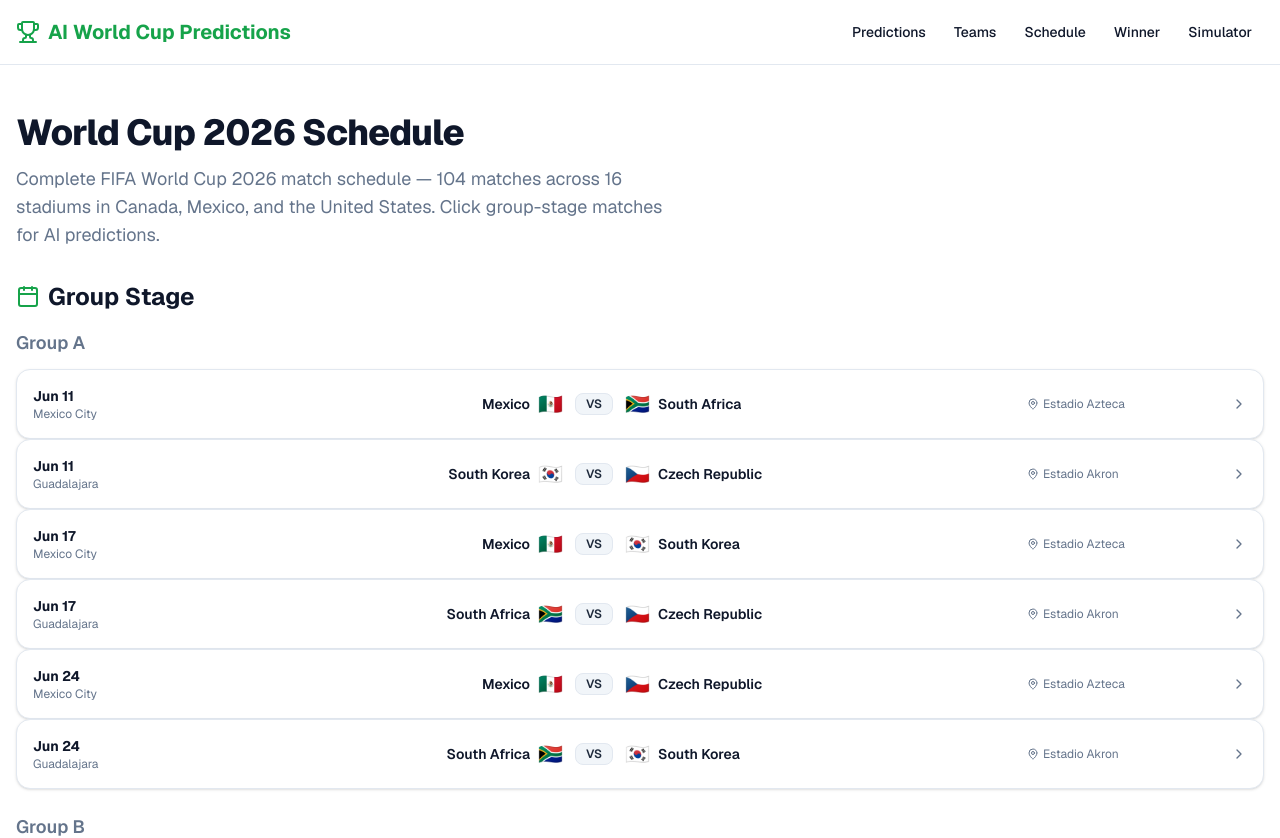
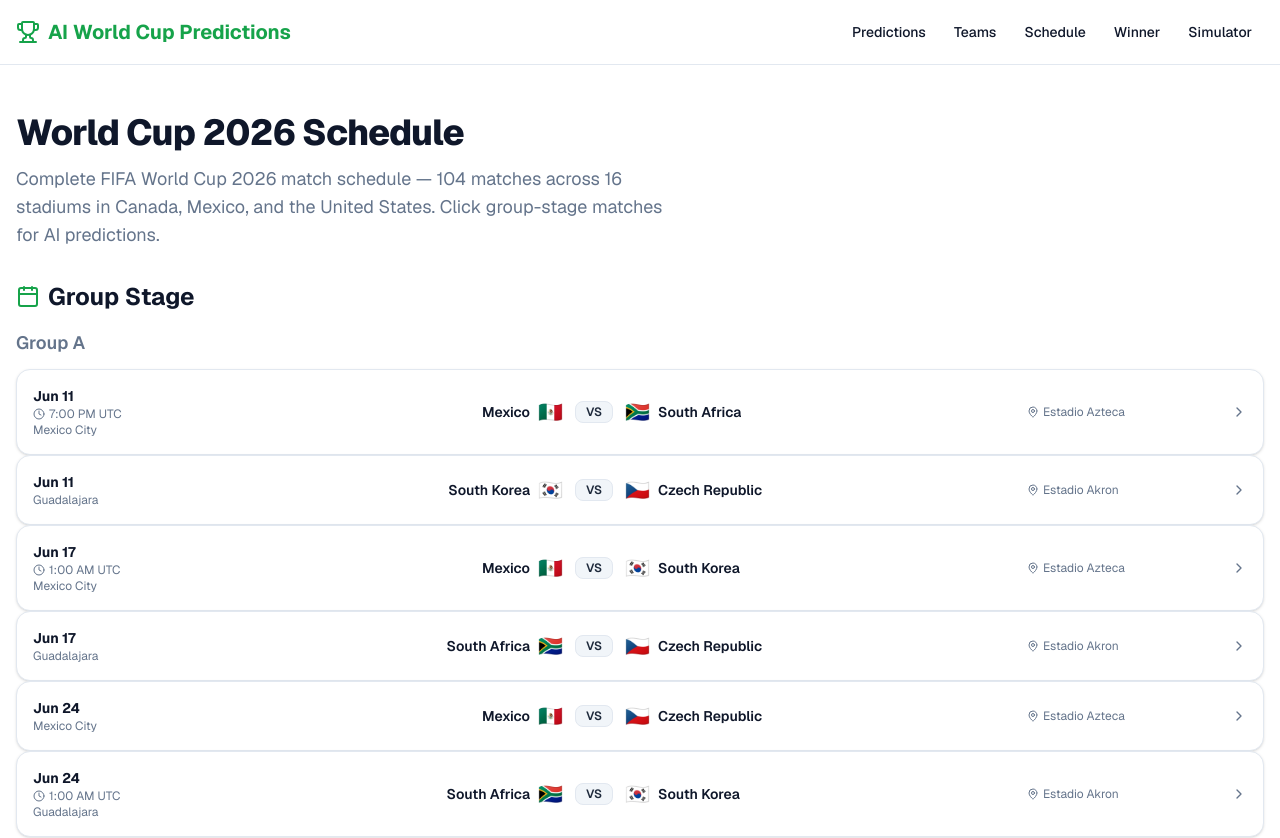
Before and after one commit to xiaohuozidagge/AI-World-Cup-Predictor, a Next.js app: page /schedule in a window 1280 px wide. Shown: the top 838 px of the page. Built offline with nearby package versions, Linux system fonts and the light colour scheme.

Commit message:
Timezone audit fix — UTC labels on all schedule, match cards, share module

```diff
--- a/app/match/[slug]/page.tsx
+++ b/app/match/[slug]/page.tsx
@@ -280,6 +280,7 @@
               }}
               confidence={Math.abs(resolvedPrediction.teamAWinProbability - resolvedPrediction.teamBWinProbability) > 25 ? "High" : Math.abs(resolvedPrediction.teamAWinProbability - resolvedPrediction.teamBWinProbability) > 12 ? "Medium" : "Low"}
               matchDate={match.date}
+              utcDate={synced?.utcDate}
               stadium={match.stadium}
               url={`${SITE_URL}/match/${slug}`}
             />
--- a/app/schedule/page.tsx
+++ b/app/schedule/page.tsx
@@ -1,11 +1,12 @@
 import type { Metadata } from "next"
 import Link from "next/link"
-import { Calendar, MapPin, ChevronRight } from "lucide-react"
+import { Calendar, Clock, MapPin, ChevronRight } from "lucide-react"
 import { Card, CardContent } from "@/components/ui/card"
 import { Badge } from "@/components/ui/badge"
 import { Separator } from "@/components/ui/separator"
 import { matches } from "@/data/matches"
 import { teams } from "@/data/teams"
+import { lookupUtcDate } from "@/lib/synced-data"
 
 export const metadata: Metadata = {
   title: "World Cup 2026 Schedule: Fixtures, Dates, Stadiums & Match Predictions",
@@ -55,11 +56,12 @@
                         {groupMatches.map((match) => {
                           const teamA = teams.find(t => t.name === match.teamA)
                           const teamB = teams.find(t => t.name === match.teamB)
+                          const utcDate = lookupUtcDate(match.teamA, match.teamB)
                           return (
                             <Link key={match.slug} href={`/match/${encodeURIComponent(match.predictionSlug!)}`}>
                               <Card className="group hover:shadow-md hover:border-sports-green/50 transition-all duration-200 cursor-pointer">
                                 <CardContent className="p-4">
-                                  <ScheduleRow match={match} teamA={teamA} teamB={teamB} />
+                                  <ScheduleRow match={match} teamA={teamA} teamB={teamB} utcDate={utcDate} />
                                 </CardContent>
                               </Card>
                             </Link>
@@ -78,7 +80,7 @@
                         <div className="flex flex-col sm:flex-row sm:items-center gap-3">
                           <div className="text-center sm:text-left sm:w-32 flex-shrink-0">
                             <div className="text-sm font-bold">
-                              {new Date(match.date).toLocaleDateString("en-US", { month: "short", day: "numeric" })}
+                              {new Date(match.date).toLocaleDateString("en-US", { month: "short", day: "numeric", timeZone: "UTC" })}
                             </div>
                             <div className="text-xs text-muted-foreground">{match.city}</div>
                           </div>
@@ -106,13 +108,20 @@
   )
 }
 
-function ScheduleRow({ match, teamA, teamB }: { match: typeof matches[0]; teamA?: typeof teams[0]; teamB?: typeof teams[0] }) {
+function ScheduleRow({ match, teamA, teamB, utcDate }: { match: typeof matches[0]; teamA?: typeof teams[0]; teamB?: typeof teams[0]; utcDate?: string }) {
+  const date = new Date(match.date)
   return (
     <div className="flex flex-col sm:flex-row sm:items-center gap-3">
       <div className="text-center sm:text-left sm:w-32 flex-shrink-0">
         <div className="text-sm font-bold">
-          {new Date(match.date).toLocaleDateString("en-US", { month: "short", day: "numeric" })}
+          {date.toLocaleDateString("en-US", { month: "short", day: "numeric", timeZone: "UTC" })}
         </div>
+        {utcDate && (
+          <div className="text-xs text-muted-foreground flex items-center justify-center sm:justify-start gap-1">
+            <Clock className="h-3 w-3" />
+            {new Date(utcDate).toLocaleTimeString("en-US", { hour: "numeric", minute: "2-digit", timeZone: "UTC", hour12: true })} UTC
+          </div>
+        )}
         <div className="text-xs text-muted-foreground">{match.city}</div>
       </div>
       <div className="flex items-center gap-3 flex-1 min-w-0">
--- a/components/PredictionShareModule.tsx
+++ b/components/PredictionShareModule.tsx
@@ -6,6 +6,7 @@
 import { Card, CardContent, CardHeader, CardTitle } from "@/components/ui/card"
 import { Badge } from "@/components/ui/badge"
 import { ProbabilityBar } from "@/components/ProbabilityBar"
+import { formatMatchTimeShort } from "@/lib/formatMatchTime"
 
 interface PredictionShareModuleProps {
   teamA: string
@@ -14,6 +15,7 @@
   probabilities: { teamA: number; draw: number; teamB: number }
   confidence: "Low" | "Medium" | "High"
   matchDate: string
+  utcDate?: string
   stadium?: string
   url: string
 }
@@ -25,7 +27,7 @@
 }
 
 export function PredictionShareModule({
-  teamA, teamB, predictedScore, probabilities, confidence, matchDate, stadium, url,
+  teamA, teamB, predictedScore, probabilities, confidence, matchDate, utcDate, stadium, url,
 }: PredictionShareModuleProps) {
   const [copied, setCopied] = useState(false)
 
@@ -76,7 +78,7 @@
           </div>
           <ProbabilityBar a={probabilities.teamA} draw={probabilities.draw} b={probabilities.teamB} size="sm" />
           <div className="flex items-center justify-between mt-2 text-[10px] text-muted-foreground">
-            <span>{new Date(matchDate).toLocaleDateString("en-US", { month: "short", day: "numeric", year: "numeric" })}</span>
+            <span>{formatMatchTimeShort(matchDate).date}{utcDate ? ` · ${formatMatchTimeShort(matchDate, utcDate).time}` : ""}</span>
             {stadium && <span className="truncate max-w-40">{stadium}</span>}
             <Badge className={`text-[10px] px-1.5 py-0 ${confidenceColor[confidence]} text-white`}>
               {confidence} Confidence
```
